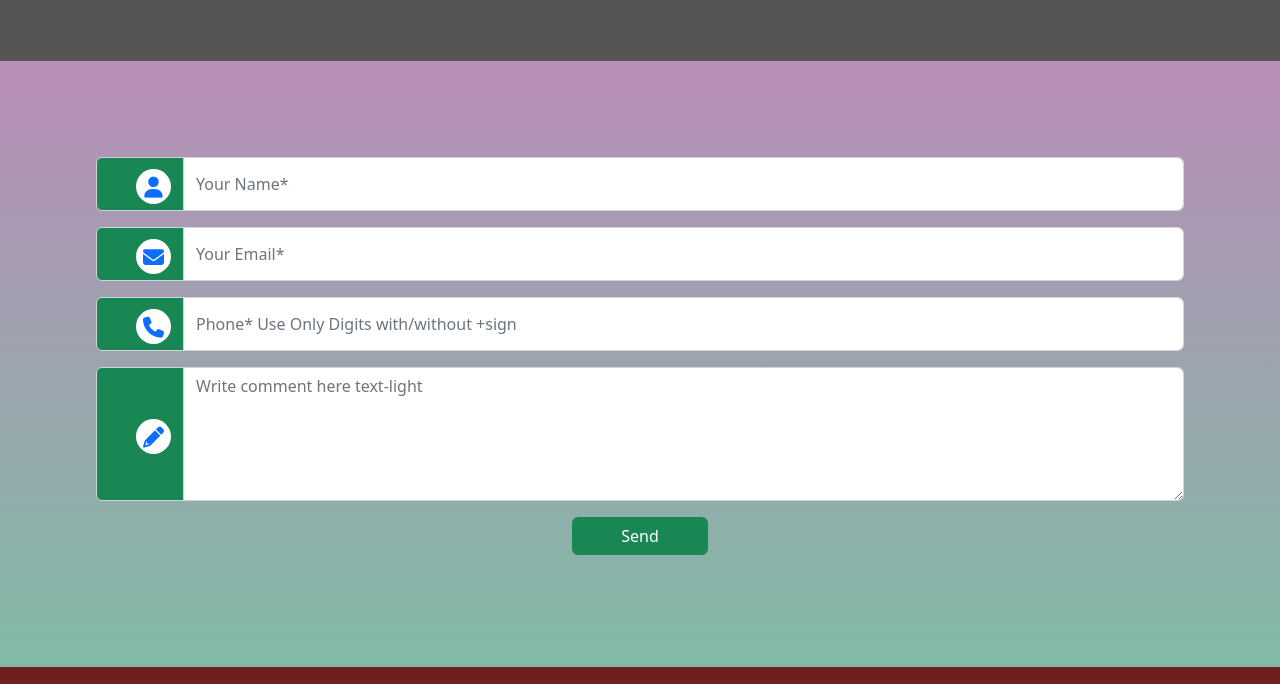
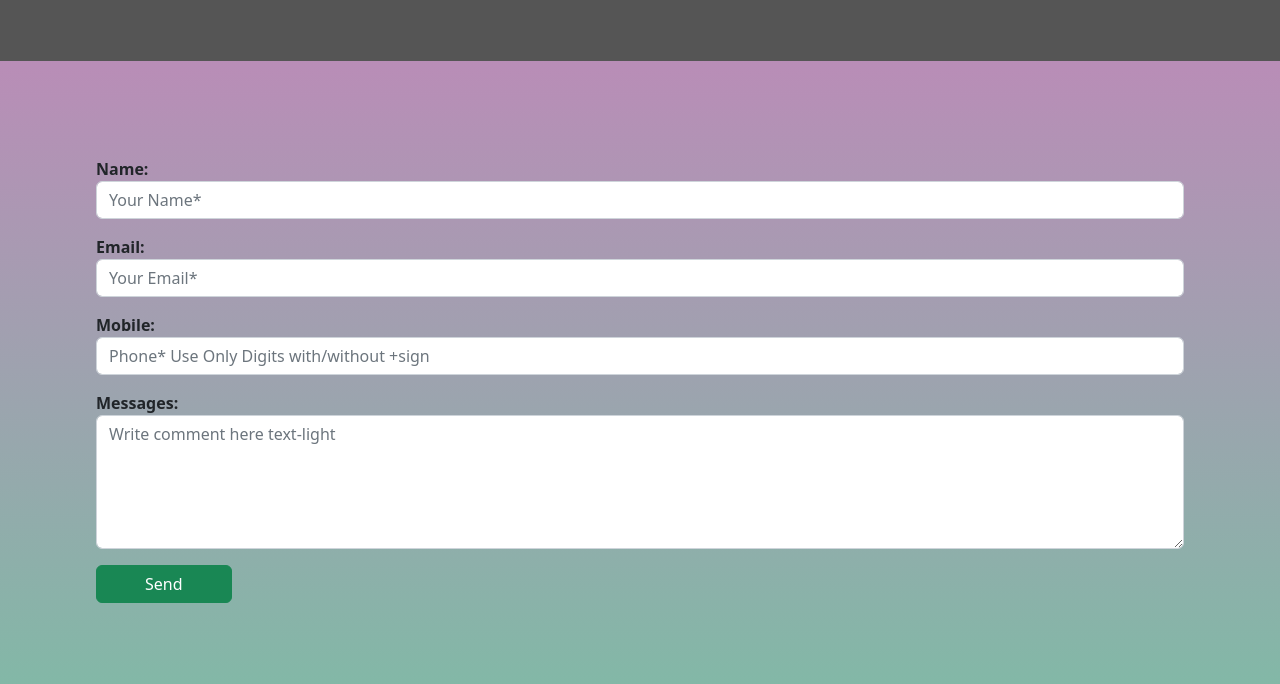
Before and after one commit to ARUNRAJ1973/RESTAURANT, a plain HTML site: page restaurant1.html in a window 1280 px wide. Shown: the part 2477-3161 px from the top of the page. Drawn offline with nearby package versions, Linux system fonts and the light colour scheme.

Commit message:
Update restaurant1.html

```diff
--- a/restaurant1.html
+++ b/restaurant1.html
@@ -98,22 +98,25 @@
  <!------------------------------------------ forms---------------------------------------------->
 
   <div class="container-fluid text-light formy p-5  ">
-     <div class="form p-5 text-center forms" id="CONTACT">
-        <div class="mb-3 input-group">
-        <span class="input-group-text  bg-success text-primary"><i class="fa-solid fa-user"></i></span><input  type="text" name="" id="forname" class="form-control " placeholder="Your Name*">
+    <div class="form p-5  forms" id="CONTACT">
+       <div class="mb-3 input">
+        <label class="text-dark fw-bold">Name: </label>
+       <input  type="text" name="" id="forname" class="form-control " placeholder="Your Name*">
        </div>
-        <div class="input-group mb-3">
-            <span class="input-group-text bg-success text-primary"><i class="fa-solid fa-envelope"></i></span><input type="email" name="" id="formail" class="form-control " placeholder="Your Email*">
+       <div class="input mb-3">
+        <label class="text-dark fw-bold">Email: </label>
+        <input type="email" name="" id="formail" class="form-control " placeholder="Your Email*">
        </div>
-        <div class="input-group mb-3">
-            <span class="input-group-text bg-success text-primary"><i class="fa-solid fa-phone"></i></span><input type="text" name="" id="formail" class="form-control " placeholder="Phone* Use Only Digits with/without +sign">
+       <div class="input mb-3">
+        <label class="text-dark fw-bold">Mobile: </label>
+        <input type="text" name="" id="formail" class="form-control " placeholder="Phone* Use Only Digits with/without +sign">
        </div>
-        <div class="input-group mb-3">
-            <span class="input-group-text bg-success text-primary"><i class="fa-solid fa-pencil"></i></span><textarea name="" id="" cols="50" rows="5" placeholder="Write comment here text-light" class="form-control"></textarea>
+       <div class="input mb-3">
+        <label class="text-dark fw-bold">Messages: </label><br>
+        <textarea name="" id="" cols="50" rows="5" placeholder="Write comment here text-light" class="form-control"></textarea>
        </div>
        <div class="mb-3 ">
            <button class="btn btn-success px-5">Send</button>
-            <!-- <span class="text-danger ms-auto">*Required fields</span> -->
        </div>
    </div>
 </div>
```
Lines whose indentation alone changed are shown as unchanged.
